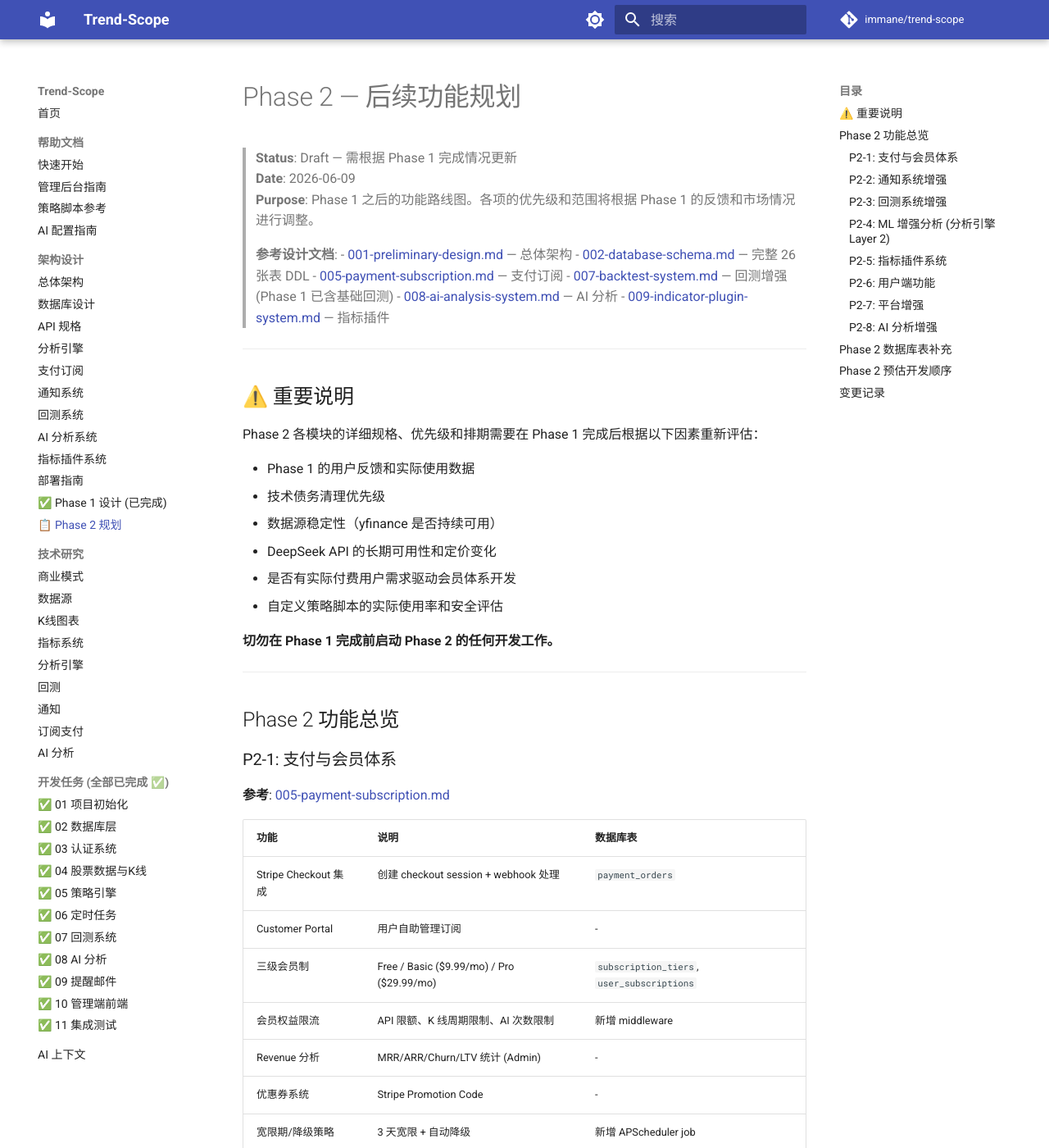
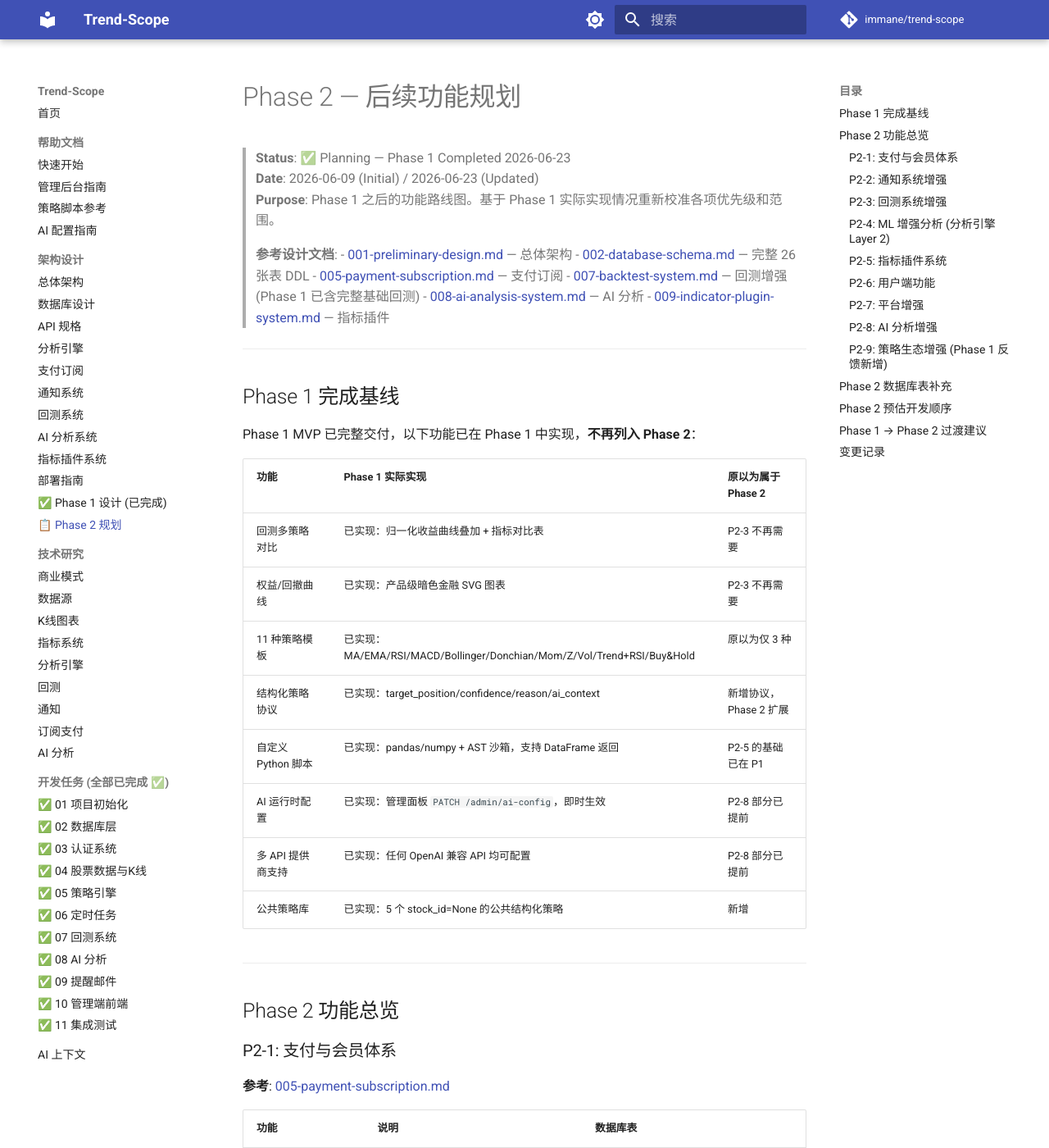
Before and after one commit to immane/trend-scope, an MkDocs documentation site: the page built from docs/design/phase-2.md, in a window 1280 px wide and 1400 px high. Shown: the whole window at 82% size. Built offline with MkDocs 1.6.1 and Material for MkDocs 9.7.7, drawn with Linux system fonts in a browser that asks for light colours; comment, search, counter and statistics services are not loaded; some of the changed text lies outside the part shown.

Commit message:
docs: revise Phase 2 roadmap based on Phase 1 actual implementation
- Add Phase 1 completion baseline showing what was actually delivered vs originally planned
- Remove items already completed in Phase 1 (multi-strategy compare, equity/drawdown charts, 11 templates, structured protocol, runtime AI config)
- Add new P2-9 strategy ecosystem section (strategy marketplace, leaderboard, one-click optimization, visual builder)
- Update priorities: CI/CD and platform hardening promoted to first
- Add Phase 1→Phase 2 transition recommendations
- Fix outdated references (vectorbt→self-built, 3 indicators→11 templates)
- Add async backtest queue, Optuna optimization, short-selling, multi-asset backtest to P2-3
- Add ML feature pipeline integration with strategy scripts to P2-4
- Add script timeout isolation and version snapshot to P2-7
- Add AI-driven dynamic strategy consumption to P2-8

````diff
--- a/docs/design/phase-2.md
+++ b/docs/design/phase-2.md
@@ -1,31 +1,33 @@
 # Phase 2 — 后续功能规划
 
-> **Status**: Draft — 需根据 Phase 1 完成情况更新
-> **Date**: 2026-06-09
-> **Purpose**: Phase 1 之后的功能路线图。各项的优先级和范围将根据 Phase 1 的反馈和市场情况进行调整。
+> **Status**: ✅ Planning — Phase 1 Completed 2026-06-23
+> **Date**: 2026-06-09 (Initial) / 2026-06-23 (Updated)
+> **Purpose**: Phase 1 之后的功能路线图。基于 Phase 1 实际实现情况重新校准各项优先级和范围。
 >
 > **参考设计文档**:
 > - [001-preliminary-design.md](./001-preliminary-design.md) — 总体架构
 > - [002-database-schema.md](./002-database-schema.md) — 完整 26 张表 DDL
 > - [005-payment-subscription.md](./005-payment-subscription.md) — 支付订阅
-> - [007-backtest-system.md](./007-backtest-system.md) — 回测增强 (Phase 1 已含基础回测)
+> - [007-backtest-system.md](./007-backtest-system.md) — 回测增强 (Phase 1 已含完整基础回测)
 > - [008-ai-analysis-system.md](./008-ai-analysis-system.md) — AI 分析
 > - [009-indicator-plugin-system.md](./009-indicator-plugin-system.md) — 指标插件
 
 ---
 
-## ⚠️ 重要说明
+## Phase 1 完成基线
 
-Phase 2 各模块的详细规格、优先级和排期需要在 Phase 1 完成后根据以下因素重新评估：
+Phase 1 MVP 已完整交付，以下功能已在 Phase 1 中实现，**不再列入 Phase 2**：
 
-- Phase 1 的用户反馈和实际使用数据
-- 技术债务清理优先级
-- 数据源稳定性（yfinance 是否持续可用）
-- DeepSeek API 的长期可用性和定价变化
-- 是否有实际付费用户需求驱动会员体系开发
-- 自定义策略脚本的实际使用率和安全评估
-
-**切勿在 Phase 1 完成前启动 Phase 2 的任何开发工作。**
+| 功能 | Phase 1 实际实现 | 原以为属于 Phase 2 |
+|---|---|---|
+| 回测多策略对比 | 已实现：归一化收益曲线叠加 + 指标对比表 | P2-3 不再需要 |
+| 权益/回撤曲线 | 已实现：产品级暗色金融 SVG 图表 | P2-3 不再需要 |
+| 11 种策略模板 | 已实现：MA/EMA/RSI/MACD/Bollinger/Donchian/Mom/Z/Vol/Trend+RSI/Buy&Hold | 原以为仅 3 种 |
+| 结构化策略协议 | 已实现：target_position/confidence/reason/ai_context | 新增协议，Phase 2 扩展 |
+| 自定义 Python 脚本 | 已实现：pandas/numpy + AST 沙箱，支持 DataFrame 返回 | P2-5 的基础已在 P1 |
+| AI 运行时配置 | 已实现：管理面板 `PATCH /admin/ai-config`，即时生效 | P2-8 部分已提前 |
+| 多 API 提供商支持 | 已实现：任何 OpenAI 兼容 API 均可配置 | P2-8 部分已提前 |
+| 公共策略库 | 已实现：5 个 stock_id=None 的公共结构化策略 | 新增 |
 
 ---
 
@@ -45,7 +47,7 @@
 | 优惠券系统 | Stripe Promotion Code | - |
 | 宽限期/降级策略 | 3 天宽限 + 自动降级 | 新增 APScheduler job |
 
-**更新点**: Phase 1 期间需确认目标用户群的付费意愿和价格接受度。
+> **Phase 1 已知**: 当前用户认证已实现 JWT + 角色系统 (admin/user)，支付接入可直接复用。无需改动认证体系。
 
 ---
 
@@ -61,9 +63,9 @@
 | 每日/每周摘要 | 定时汇总邮件 | `digest_queue` |
 | SMS 通知 | Twilio (按需) | - |
 | 通知可靠性 | 重试、DLQ、去重 | `notification_dlq` |
-| 多语言模板 | 英文 + 中文通知模板 | - |
+| 多语言模板 | 英文 / 中文通知模板 | - |
 
-**更新点**: Phase 1 仅邮件通知，Phase 2 根据用户分布决定是否加 Push/SMS。
+> **Phase 1 已知**: 邮件通知已实现 (Resend + 去重 + 信号→规则→邮件流程)，Phase 2 在其基础上扩展渠道。
 
 ---
 
@@ -71,19 +73,19 @@
 
 **参考**: [007-backtest-system.md](./007-backtest-system.md)
 
-> **Phase 1 已实现**: 基础回测 (同步执行、vectorbt、10 项核心指标、权益/回撤曲线、SPY 基准对比)。
-> Phase 2 增强以下功能：
+> **Phase 1 已实现**: 自研 BacktestService (pandas 模拟，非 vectorbt)；10 项核心指标；权益/回撤曲线（产品级暗色 SVG 图表）；月度收益分布；交易明细；多策略归一化对比；信号模式 + 目标仓位调仓模式；滑点/手续费会计修正；精度保存 (DECIMAL(18,6) + 原始序列计算指标)。
 
 | 功能 | 说明 | 数据库表 |
 |---|---|---|
 | 异步回测队列 | ARQ (Redis) 任务队列，支持并发/进度查询 | `backtest_jobs` ★ 新增 |
 | HTML 报告 | QuantStats tear sheet 一键生成 | - |
 | 参数优化 | Grid Search + Optuna Bayesian 自动寻优 | - |
-| 过拟合检测 | Walk-Forward + Deflated Sharpe Ratio | - |
-| 回测对比 | 多个策略回测结果横向对比 | - |
+| 过拟合检测 | Walk-Forward Analysis + Deflated Sharpe Ratio | - |
 | 回测分享 | 生成回测报告分享链接 | - |
+| 做空支持 | 扩展 target_position 负数段，完整双向交易 | - |
+| 多资产回测 | 一个回测配置包含多个标的，策略择时轮动 | - |
 
-**更新点**: Phase 1 回测性能基线决定 ARQ 迁移的必要性和优先级。
+> **Phase 1 已知**: 回测引擎已是自研（非 vectorbt），直接在此基础上添加异步队列和优化器即可。基础对比和图表已完工，Phase 2 聚焦性能和自动化。
 
 ---
 
@@ -99,8 +101,9 @@
 | ML 模型训练管道 | 离线训练 + 模型版本管理 |
 | 信号置信度评分 | 规则 + ML 综合置信度 |
 | 模型 A/B 测试 | 新旧模型效果对比 |
+| ML 特征落库 | 将 ML 特征作为策略 `df` 的扩展列，策略脚本可直接消费 |
 
-**更新点**: 需评估 Phase 1 的规则型信号准确率，决定 ML 增强的 ROI。需要大量历史数据训练。
+> **Phase 1 已知**: 策略脚本已有 `ai_context` 字段可传递 AI/ML 上下文。Phase 2 可将 ML 输出作为策略 `df` 的附加列 (`sentiment_score`、`ai_risk_score`、`ai_regime`)，实现策略脚本消费 ML 结果的闭环。
 
 ---
 
@@ -112,13 +115,14 @@
 |---|---|---|
 | BaseIndicator ABC | 标准化指标接口 | - |
 | IndicatorRegistry | 自动发现 + 动态加载 + 缓存 | - |
-| 14 个内置指标 | SMA/EMA/MACD/RSI/Bollinger/ATR/OBV/VWAP/Stochastic/ADX/Ichimoku/Fibonacci | - |
+| 40+ 内置指标 | SMA/EMA/MACD/RSI/Bollinger/ATR/OBV/VWAP/Stochastic/ADX/Ichimoku/Fibonacci 等 | - |
 | 多时间框架 | 日/周/月/季 自动 resample | - |
 | 参数覆盖 | 5 级参数优先级 (请求→标的→等级→系统→默认) | `indicator_presets`, `stock_indicator_overrides` |
 | 指标缓存 | 预计算 + Redis 缓存 | `indicator_cache` |
 | entry_points 插件 | pip-installable 第三方指标包 | - |
+| 指标 → 策略模板 | 将系统中的指标直接生成策略模板，降低策略编写门槛 | - |
 
-**更新点**: Phase 1 仅 MA/RSI/MACD 三种内置指标，Phase 2 完整插件化。
+> **Phase 1 已知**: Phase 1 策略用 `pd.rolling/ewm` 直接计算，已有 11 个模板。插件系统将在结构化策略协议基础上提供可复用的指标库，策略脚本可 `import` 或调用。
 
 ---
 
@@ -126,12 +130,14 @@
 
 | 功能 | 说明 | 数据库表 |
 |---|---|---|
+| 独立 Web 应用 | 用户端 Next.js 独立应用 | - |
+| 移动 App | React Native / Flutter | - |
 | 自选列表 | 用户自定义 watchlist | `watchlists`, `watchlist_items` |
-| 多语言 | 英文界面 (已有中文) | - |
-| API Key | 第三方应用接入 (X-API-Key) | 新增 `api_keys` 表 |
-| WebSocket 行情 | 实时价格推送 (Finnhub 转发) | - |
+| 多语言 | 英文界面 | - |
+| API Key | 第三方应用接入 (X-API-Key) | `api_keys` |
+| WebSocket 行情 | 实时价格推送 | - |
 
-**更新点**: 取决于用户端项目（独立 Web/移动 App）何时启动。
+> **Phase 1 已知**: 用户 API 已完整实现 (auth/stocks/signals/ai/alerts)。用户端只需消费这些 API，后端无需大改。
 
 ---
 
@@ -140,13 +146,17 @@
 | 功能 | 说明 |
 |---|---|
 | 实时数据源 | Finnhub WebSocket 集成，替换纯 EOD |
-| 付费数据源 | Polygon.io Advanced ($199/mo) 按需接入 |
+| 付费数据源 | Polygon.io Advanced 按需接入 |
 | 数据源适配器 | Multi-Provider Adapter Layer (数据源自动切换) |
-| 审计日志 | Admin 操作审计 (audit_log 表) |
+| 审计日志 | Admin 操作审计 (`audit_log` 表) |
 | Prometheus + Grafana | 生产监控 |
-| CI/CD | GitHub Actions 自动部署 |
-| 支付宝/微信独立集成 | 如 Stripe 不可用时的备用方案 |
-| App Store IAP | 若出移动客户端 |
+| CI/CD Pipeline | GitHub Actions 自动部署 |
+| E2E 测试 | Playwright 管理面板测试 (已有 29 个后端 pytest) |
+| 支付宝/微信支付 | 如 Stripe 不可用时的备用方案 |
+| 策略脚本超时隔离 | `signal.alarm` 或进程级超时，防止死循环卡进程 |
+| 策略版本快照 | 回测时保存脚本内容 hash + 参数快照，确保历史复现 |
+
+> **Phase 1 已知**: 数据源已实现 Yahoo API 直连 + yfinance 兜底 + dev fallback 三层架构。Docker Compose 本地部署已可用。Phase 2 聚焦生产级加固。
 
 ---
 
@@ -156,22 +166,33 @@
 
 | 功能 | 说明 |
 |---|---|
-| 多模型支持 | Claude/GPT/DeepSeek 多提供商路由 |
-| 模型降级链 | Primary → Fallback → Rule-based template |
-| 安全验证器 | 7 项安全检查 (已在 Phase 1 实现基础版) |
+| AI 驱动的动态策略 | 策略脚本消费 AI 预计算特征（`ai_regime` / `ai_risk_score`），AI 不直接做决策 |
+| 批量分析 | 每日摘要自动生成，同时对多条信号做批量 AI 分析 |
 | 分析缓存 | Redis 24h TTL + prompt hash 去重 |
 | 成本追踪 | 每用户每日 token 消耗统计 |
-| 自定义 Prompt | Admin 可调整分析 Prompt |
-| 批量分析 | 每日摘要自动生成 |
+| 自定义 Prompt | Admin 可调整分析 Prompt 模板 |
+| 模型降级链 | Primary → Fallback → Rule-based template |
 | 本地模型 | Ollama + Qwen 2.5 自部署 (降本) |
 
-**更新点**: Phase 1 仅 DeepSeek 单一模型 + 规则降级。多模型路由在 Phase 2 按需添加。
+> **Phase 1 已知**: AI 运行时配置已实现（`PATCH /admin/ai-config` 即时生效），支持任何 OpenAI 兼容 API（DeepSeek/OpenAI/自托管）。Phase 2 在此基础上增加多模型路由和成本控制。
+
+---
+
+### P2-9: 策略生态增强 (Phase 1 反馈新增)
+
+| 功能 | 说明 |
+|---|---|
+| 策略市场 | Admin/用户可发布策略模板，社区可浏览和复用 |
+| 策略性能排行榜 | 按 Sharpe/收益/回撤排行，促进策略迭代 |
+| 策略参数一键优化 | 管理面板点击按钮触发 Optuna，自动生成最优参数组合 |
+| 策略条件表达式 | 简单的可视化策略构建器（MA > MA60 AND RSI < 30 → Buy），降低非程序员使用门槛 |
+| 策略回测结果导出 | CSV/JSON 下载 |
 
 ---
 
 ## Phase 2 数据库表补充
 
-Phase 2 需要新建以下表 (已在 [002-database-schema.md](./002-database-schema.md) 中定义 DDL)：
+Phase 2 需要新建以下表 (DDL 参考 [002-database-schema.md](./002-database-schema.md))：
 
 | 表 | Phase | 用途 |
 |---|---|---|
@@ -191,29 +211,45 @@
 | `notification_dlq` | P2-2 | 通知死信 |
 | `watchlists` | P2-6 | 自选列表 |
 | `watchlist_items` | P2-6 | 自选项目 |
+| `api_keys` | P2-6 | 第三方 API 密钥 |
+| `audit_log` | P2-7 | 操作审计日志 |
 
 ---
 
 ## Phase 2 预估开发顺序
 
 ```
-Phase 1 完成 + 稳定运行
+Phase 1 完成 ✅ (2026-06-23)
+    │
+    ├── P2-7 平台加固 (CI/CD、E2E 测试、策略超时隔离、版本快照)
+    │       高优先级：为生产部署和后续开发提供基础保障
+    │
+    ├── P2-3 回测增强 (异步队列、Optuna 参数优化)
+    │       高价值：直接提升策略开发效率，驱动 Pro 转化
+    │
+    ├── P2-9 策略生态 (排行榜、一键优化、条件表达式)
+    │       新增需求：降低策略使用门槛，扩大用户群
     │
     ├── P2-1 支付与会员 (如有付费需求验证)
-    │       └── P2-2 通知增强 (付费用户更需多渠道路通知)
-    │
-    ├── P2-3 回测系统 (高价值功能，驱动 Pro 转化)
+    │       └── P2-2 通知增强 (付费用户更需多渠道通知)
     │
     ├── P2-6 用户端功能 (取决于用户端项目启动时间)
     │
-    ├── P2-5 指标插件系统 (提升策略灵活性)
+    ├── P2-5 指标插件系统 (提升策略开发灵活性)
     │
-    ├── P2-4 ML 增强 (需足够训练数据)
+    ├── P2-4 ML 增强 (需足够训练数据积累)
     │
-    └── P2-7 + P2-8 (平台增强 + AI 增强)
+    └── P2-8 AI 增强 (多模型路由 + 批量分析 + 成本控制)
 ```
 
-> **注意**: 以上顺序为建议，实际排期以 Phase 1 完成后的评估为准。
+---
+
+## Phase 1 → Phase 2 过渡建议
+
+1. **立即可做**: CI/CD pipeline、E2E 测试、`steamlit` 回测参数优化原型
+2. **短期优先**: 异步回测队列 (当前同步回测对长区间/多策略不友好)、策略版本快照
+3. **需要验证**: 付费意愿 → 决定 P2-1 启动时机；数据覆盖量 → 决定 P2-4 ML 训练可行性
+4. **注意**: Phase 1 的数据源稳定性 (Yahoo API 直连) 在容器化环境已验证可用，无需立即切换到付费数据源
 
 ---
 
@@ -222,3 +258,4 @@
 | 版本 | 日期 | 变更 |
 |---|---|---|
 | v1 | 2026-06-09 | 初稿：基于 Phase 1 范围划定 Phase 2 全部功能模块 |
+| v2 | 2026-06-23 | 基于 Phase 1 实际完成情况全面修订：修正过时引用 (vectorbt→自研)、移除已实现功能 (多策略对比/图表)、新增 P2-9 策略生态、更新开发顺序、添加过渡建议 |
````
Also changed, not shown: other parts of docs/design/phase-2.md (+1 -2 lines).
